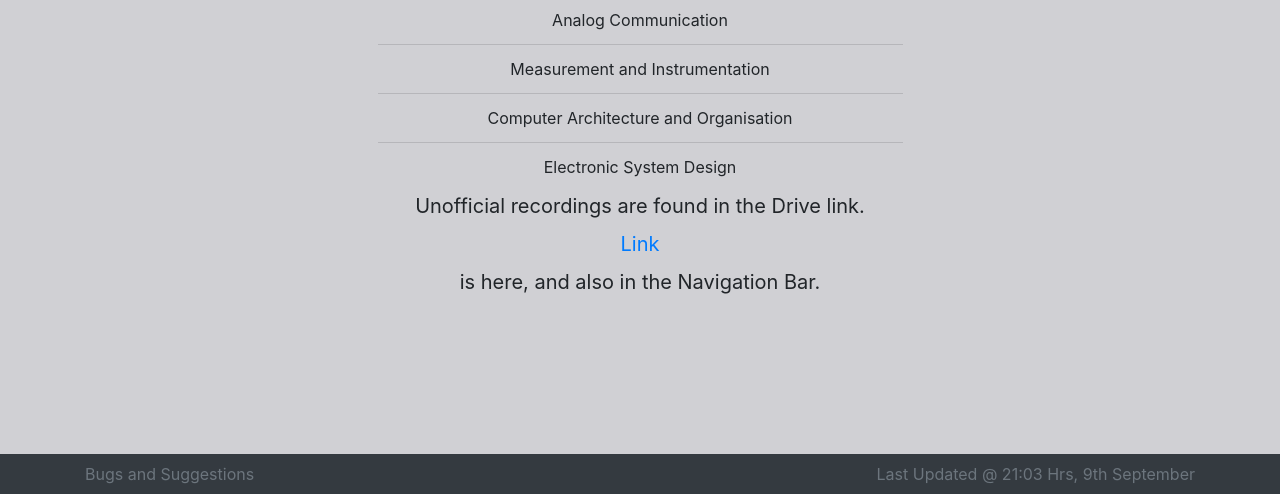
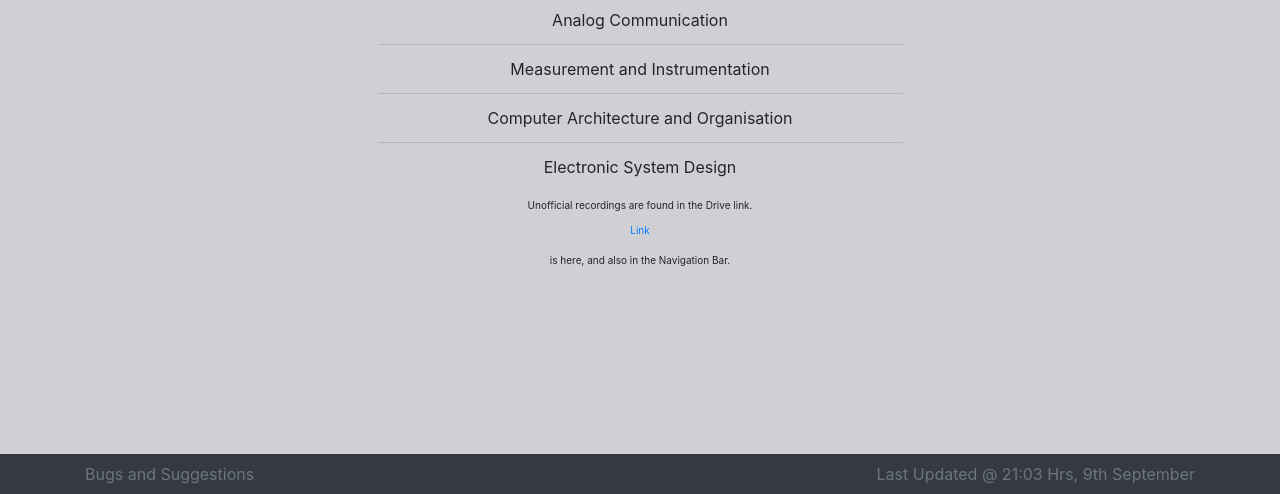
Before and after one commit to diu100kar/ece, a PHP site: page /recording.html in a window 1280 px wide. Shown: the part 306-800 px from the top of the page. Run offline with PHP 8.4, Linux system fonts and the light colour scheme.

Commit message:
Update styling.css

```diff
--- a/styling.css
+++ b/styling.css
@@ -62,6 +62,6 @@ td, th{
 }
 
 #recordingFoot{
-  font-size: 20px;
+  font-size: 10px;
   margin-top: 50px;
 }
```
